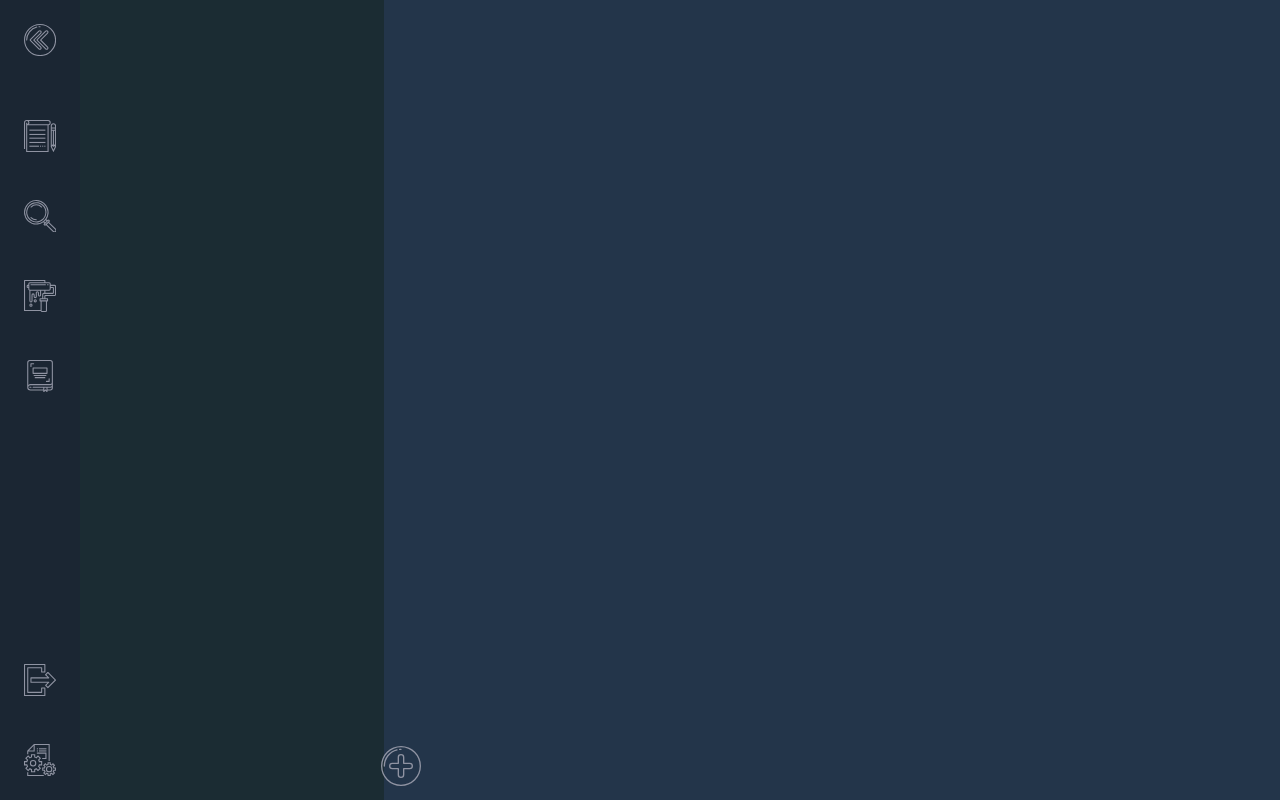
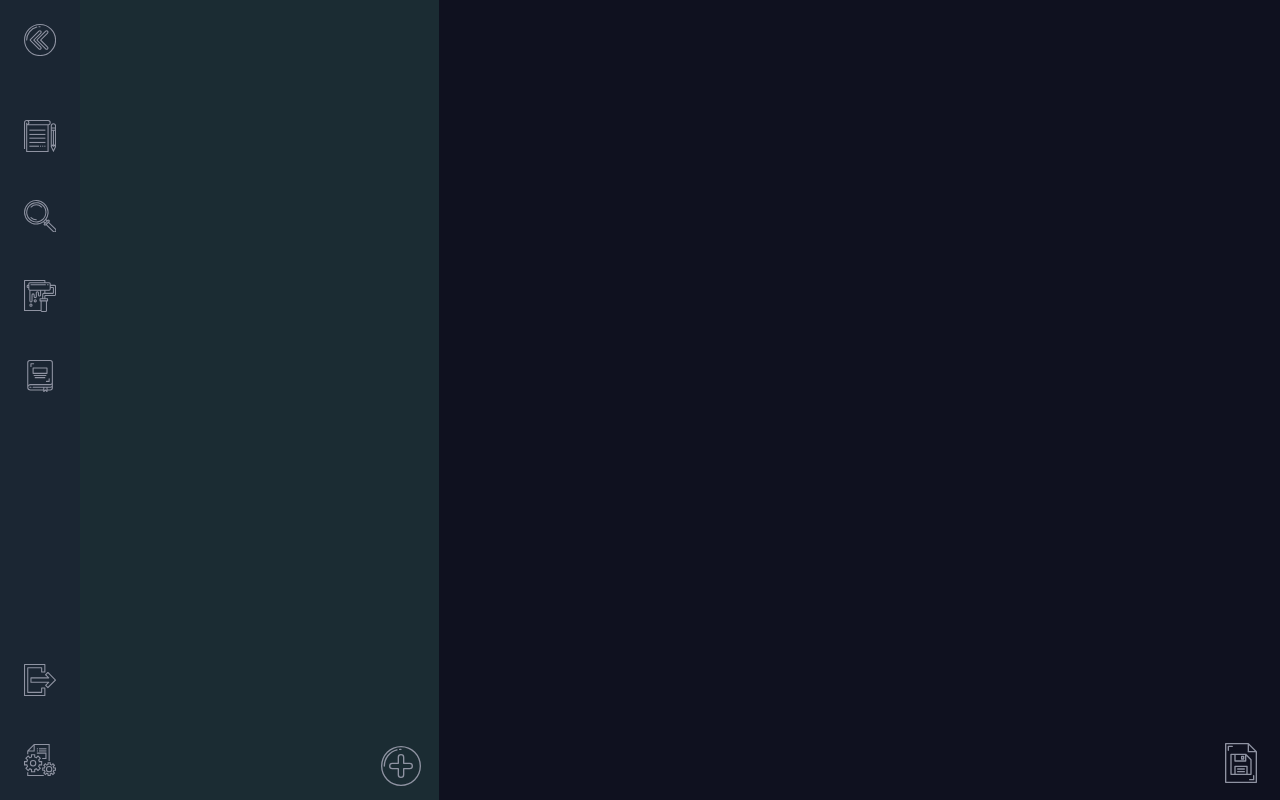
Before and after one commit to TNury/notepp_react, a React (Create React App) app: page / in a window 1280 px wide. Built offline with nearby package versions, Linux system fonts and the light colour scheme.

Commit message:
added main tag around note & notes, for now

```diff
--- a/src/js/App.js
+++ b/src/js/App.js
@@ -10,7 +10,10 @@ function App() {
   return (
     <div className="App">
       <Navbar />
-      <Notes />
+      <main>
+        <Notes />
+        <Note />
+      </main>
     </div>
   );
 }
```
